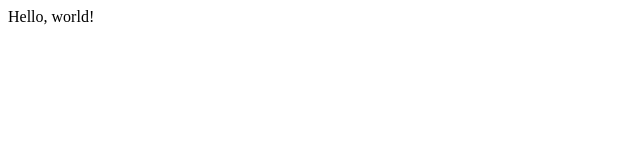
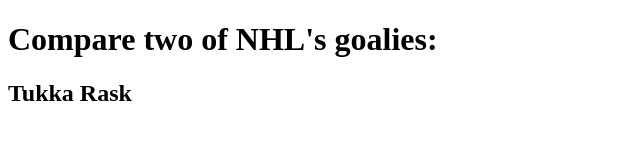
Before and after one commit to hawker72/project0, a plain HTML site: page index.html in a window 1280 px wide. Shown: the whole page, without its empty margins (0-640 px from the left). Drawn offline with Linux system fonts and the light colour scheme.

Commit message:
add index?

```diff
--- a/index.html
+++ b/index.html
@@ -1,9 +1,10 @@
 <!DOCTYPE html>
 <html>
     <head>
-        <title>My Webpage</title>
+        <title>Tukka Rask and Corey Schneider</title>
     </head>
     <body>
-        Hello, world!
+        <h1>Compare two of NHL's goalies:</h1>
+        <h2>Tukka Rask</h2>
     </body>
 </html>
```
